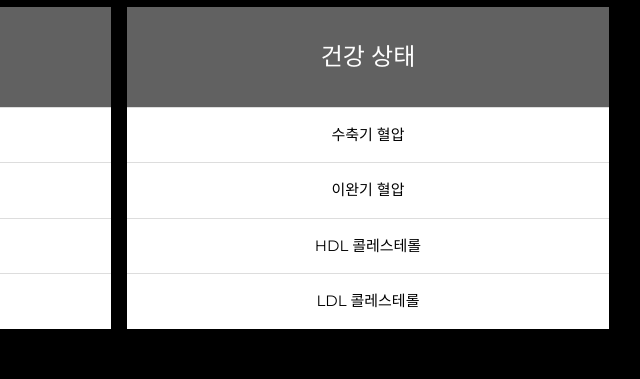
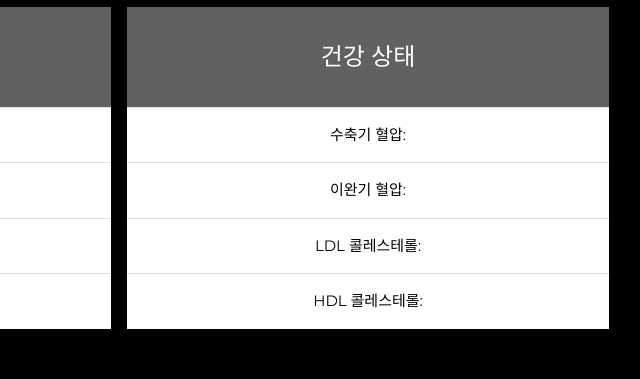
Before and after one commit to c0mu51c4r7/elderly-medicine-info, a plain HTML site: page index.html in a window 1280 px wide. Shown: the part 1230-1609 px from the top of the page, 581-1221 px from the left. Drawn offline with nearby package versions, Linux system fonts and the light colour scheme.

Commit message:
Fix health table code to run

```diff
--- a/index.html
+++ b/index.html
@@ -15,6 +15,9 @@ body, h1,h2,h3,h4,h5,h6 {font-family: "Montserrat", sans-serif}
 #main {margin-left: 120px}
 /* Remove margins from "page content" on small screens */
 @media only screen and (max-width: 600px) {#main {margin-left: 0}}
+
+.inline-p {display:inline}
+
 </style>
 <body class="w3-black">
 
@@ -103,10 +106,10 @@ body, h1,h2,h3,h4,h5,h6 {font-family: "Montserrat", sans-serif}
         <div class="w3-half">
           <ul class="w3-ul w3-white w3-center">
             <li class="w3-dark-grey w3-xlarge w3-padding-32">건강 상태</li>
-            <li class="w3-padding-16">수축기 혈압</li>
-            <li class="w3-padding-16">이완기 혈압</li>
-            <li class="w3-padding-16">HDL 콜레스테롤</li>
-            <li class="w3-padding-16">LDL 콜레스테롤</li>
+            <li class="w3-padding-16">수축기 혈압: <p id="systolicbp" class="inline-p"></p> </li>
+            <li class="w3-padding-16">이완기 혈압: <p id="diastolicbp" class="inline-p"></p></li>
+            <li class="w3-padding-16">LDL 콜레스테롤: <p id="ldl" class="inline-p"></p></li>
+            <li class="w3-padding-16">HDL 콜레스테롤: <p id="hdl" class="inline-p"></p></li>
           </ul>
         </div>
         <!-- End Medicine/Health tables -->
```
